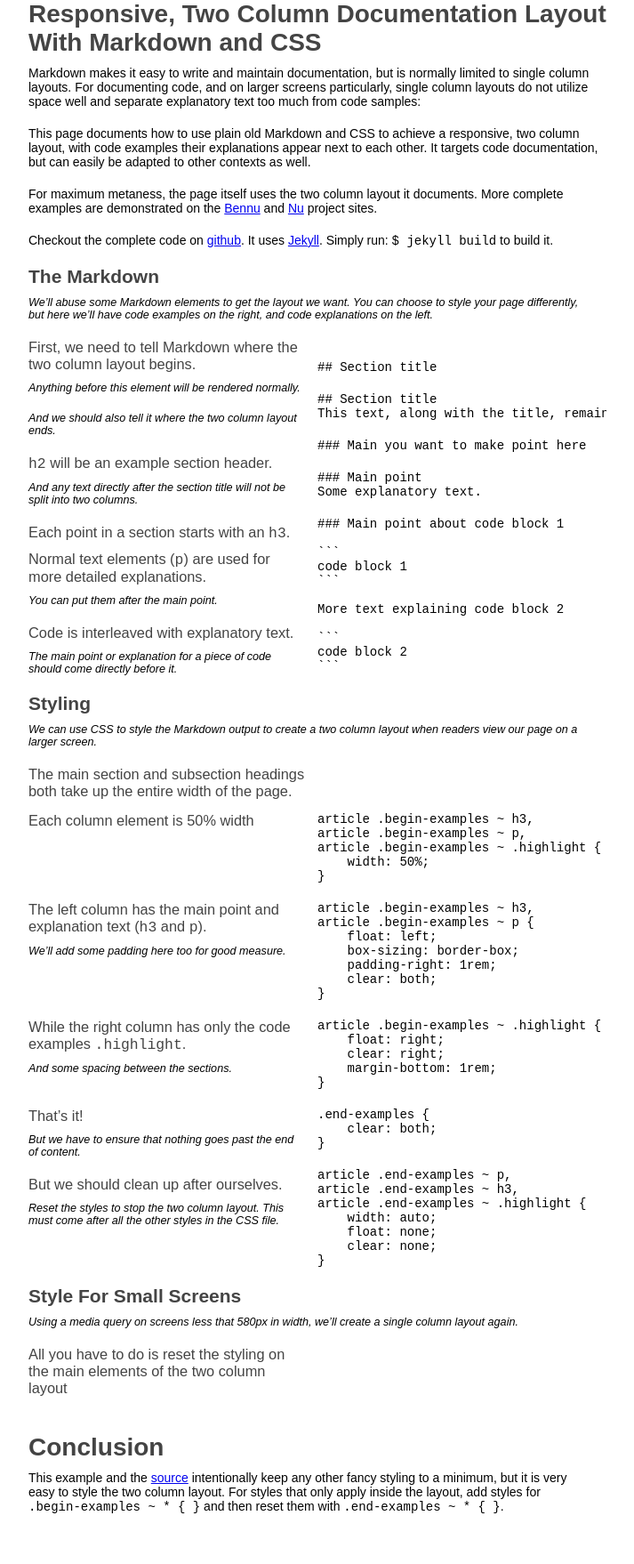
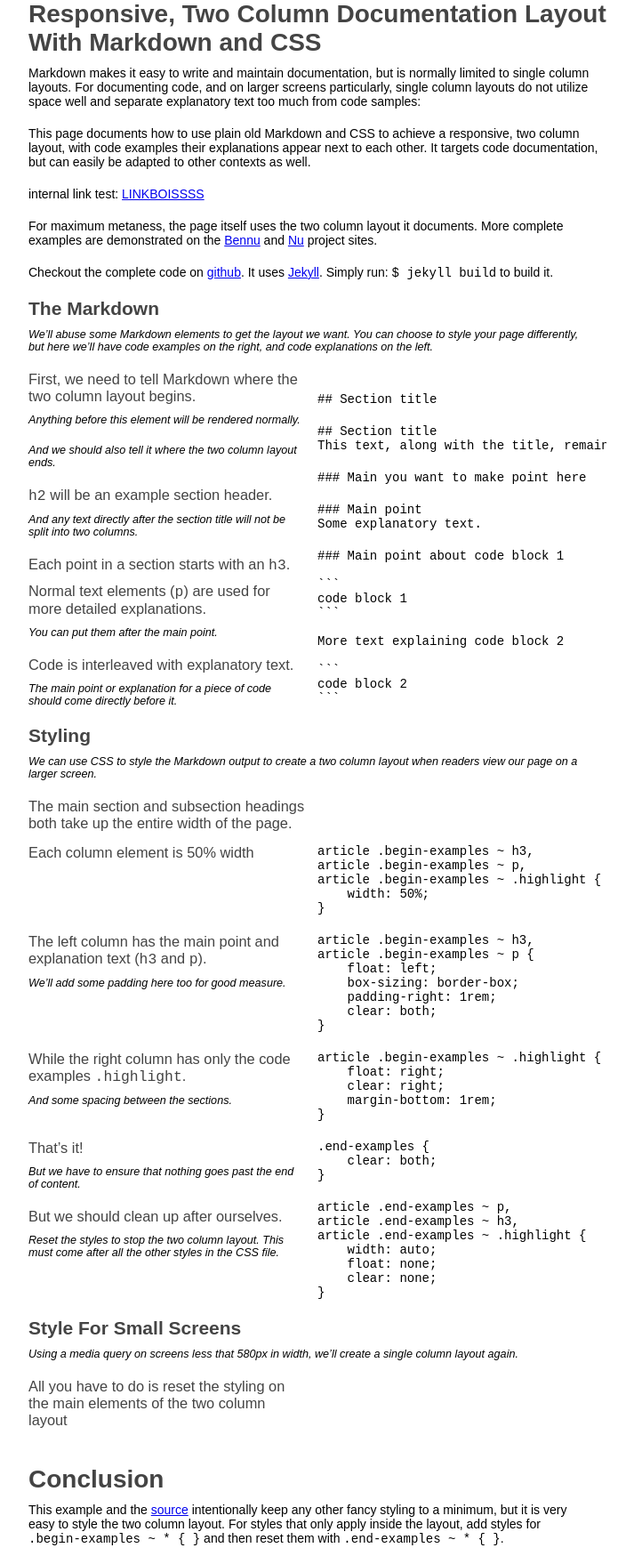
Before and after one commit to MerlinPielich/MerlinPielich.github.io, a Jekyll site: the page built from index.md, in a window 1280 px wide. Shown: the whole page at 89% size, without its empty margins (283-996 px from the left). Built offline with Jekyll 4.4.1, drawn with Linux system fonts in a browser that asks for light colours; Markdown is read by kramdown in place of the engine named in the settings; our own code applies the rules of GitHub Pages for plain Markdown files; before the commit the page ends 1722 px from its top, so only the background shows below that.

Commit message:
Update index.md

```diff
--- a/index.md
+++ b/index.md
@@ -7,6 +7,8 @@ layout: base
 Markdown makes it easy to write and maintain documentation, but is normally limited to single column layouts. For documenting code, and on larger screens particularly, single column layouts do not utilize space well and separate explanatory text too much from code samples:
 
 This page documents how to use plain old Markdown and CSS to achieve a responsive, two column layout, with code examples their explanations appear next to each other. It targets code documentation, but can easily be adapted to other contexts as well.
+
+internal link test: [LINKBOISSSS](Readme.md)
 
 For maximum metaness, the page itself uses the two column layout it documents. More complete examples are demonstrated on the [Bennu][bennu] and [Nu][nu] project sites.
 
```
